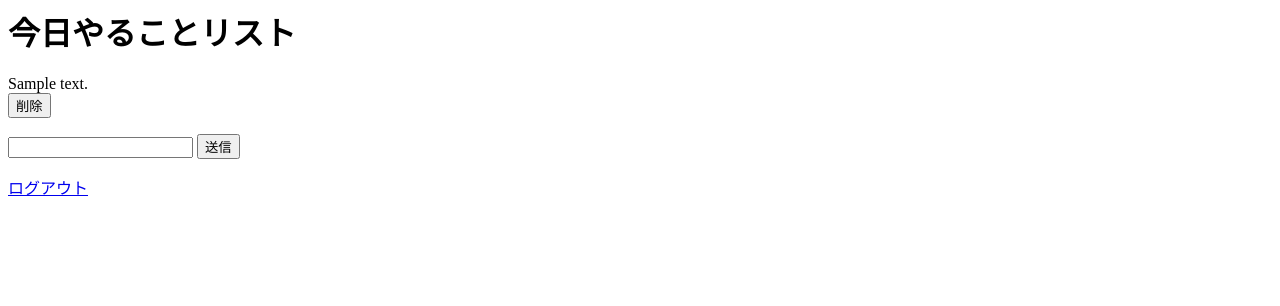
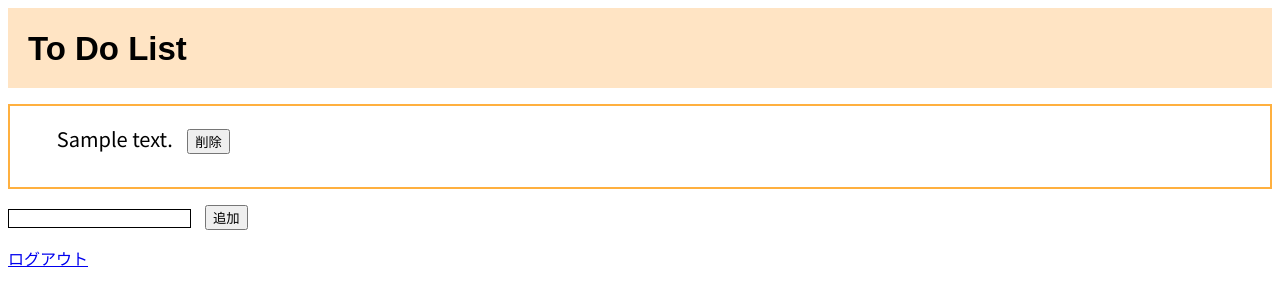
Before and after one commit to kiichi7580/Django_todoapp2, a Django app: page /todo/ in a window 1280 px wide. Shown: the top 306 px of the page. Run offline with Django 4.2, Linux system fonts and the light colour scheme; tables that the repository leaves empty hold one stand-in row (values such as "Sample post").

Commit message:
コミット追加

```diff
--- /dev/null
+++ b/todoapp/forms.py
@@ -0,0 +1,56 @@
+from django.contrib.auth.forms import UserCreationForm
+from django.contrib.auth import get_user_model
+from django.urls import reverse_lazy
+from django.conf import settings
+
+from django.contrib.auth.tokens import default_token_generator
+from django.utils.encoding import force_bytes, force_str
+from django.utils.http import urlsafe_base64_encode, urlsafe_base64_decode
+
+User = get_user_model()
+
+subject = "登録確認"
+message_template = """
+ご登録ありがとうございます。
+以下URLをクリックして登録を完了してください。
+
+"""
+
+def get_activate_url(user):
+    uid = urlsafe_base64_encode(force_bytes(user.pk))
+    token = default_token_generator.make_token(user)
+    return settings.FRONTEND_URL + "/activate/{}/{}/".format(uid, token)
+
+class SignUpForm(UserCreationForm):
+    class Meta:
+        model = User
+        fields = ("username", "email", "password1", "password2")
+
+    def save(self, commit=True):
+        # commit=Falseだと、DBに保存されない
+        user = super().save(commit=False)
+        user.email = self.cleaned_data["email"]
+
+    # 確認するまでログイン不可にする
+        user.is_active = False
+
+        if commit:
+            user.save()
+            activate_url = get_activate_url(user)
+            message = message_template + activate_url
+            user.email_user(subject, message)
+        return user
+
+def activate_user(uidb64, token):
+    try:
+        uid = urlsafe_base64_decode(uidb64).decode()
+        user = User.objects.get(pk=uid)
+    except Exception:
+        return False
+
+    if default_token_generator.check_token(user, token):
+        user.is_active = True
+        user.save()
+        return True
+
+    return False
--- a/todoapp/models.py
+++ b/todoapp/models.py
@@ -1,5 +1,9 @@
 from django.db import models
+from django.contrib.auth.models import AbstractUser
 
 # Create your models here.
+class User(AbstractUser):
+    email = models.EmailField('メールアドレス', unique=True)
+
 class Todo(models.Model):
     content = models.TextField()
--- /dev/null
+++ b/todoapp/static/css/Todo.css
@@ -0,0 +1,49 @@
+@import url('https://fonts.googleapis.com/css?family=Noto+Sans+JP');
+
+header {
+  height: 80px;
+  background-color: bisque;
+  padding-left: 20px;
+}
+.title {
+  font-size: 33px;
+  font-family: Arial, Helvetica, sans-serif;
+  vertical-align: middle;
+  display: inline-block;
+  }
+
+li {
+  margin-bottom: 15px;
+  margin-left: 10px;
+  font-size: 20px;
+  font-family: 'Noto Sans JP', sans-serif;
+
+}
+button {
+  margin-left: 10px;
+}
+ul {
+  border: solid 2px #ffb03f;
+  padding: 0.5em 1em 0.5em 2.3em;
+  position: relative;
+}
+
+ul li {
+  line-height: 1.5;
+  padding: 0.5em 0;
+  list-style-type: none!important;/*ポチ消す*/
+}
+
+ul li:before {
+  font-family: "Font Awesome 5 Free";
+  content: "\f00c";
+  position: absolute;
+  left : 1em; /*左端からのアイコンまで*/
+  color: #ffb03f; /*アイコン色*/
+}
+.textarea {
+  border: solid 0.5px;
+}
+.logout {
+  font-family: 'Noto Sans JP', sans-serif;
+}
--- a/todoapp/templates/Todo.html
+++ b/todoapp/templates/Todo.html
@@ -1,13 +1,24 @@
-<h1>今日やることリスト</h1>
+<!DOCTYPE html>
+<html lang="ja">
+    <head>
+        <meta charset="UTF-8">
+        <meta name="viewport" content="width=device-width, initial-scale=1.0">
+        <title>Document</title>
+        {% load static %}
+        <link rel="stylesheet" type="text/css" href="{% static 'css/Todo.css' %}">
+    </head>
+    <body>
+    <header>
+        <h1 class="title">To Do List</h1>
+    </header>
 
 
     <!-- todoリストを表示 -->
-<ul style="list-style: none; padding-left: 0;">
+    <ul style="list-style: none;">
         {% for task in todo_items %}
             <li>
-            {{task.content}}
                 <form action="/delete/{{task.id}}" method="POST">{% csrf_token %}
-                <button type="submit" value="delete">削除</button>
+                    {{task.content}} <button type="submit" value="delete">削除</button>
                 </form>
             </li>
         {% endfor %}
@@ -15,8 +26,10 @@
 
     <!-- 入力フォーム -->
     <form action="/todo_post/" method="POST">{% csrf_token %}
-    <input type="text" name="content"/>
-    <button type="submit" value="add">送信</button>
+        <input type="text" name="content" class="textarea"/>
+        <button type="submit" value="add">追加</button>
     </form>
 
-<p><a href="{% url 'logout' %}">ログアウト</a></p>
+    <p class="logout"><a href="{% url 'logout' %}">ログアウト</a></p>
+    </body>
+</html>
--- a/todoapp/templates/registration/login.html
+++ b/todoapp/templates/registration/login.html
@@ -1,5 +1,6 @@
 {% extends "base.html" %}
 {% block main %}
 <h2>ログイン</h2>
-{% include "_form.html" with submit_label="ログイン" %}
+{% include "_form.html" with submit_label="ログイン" %} <p><a href="{% url 'signup' %}">サインアップ</a></p>
+<p><a href="{% url 'password_reset' %}">パスワードを忘れた場合</a></p>
 {% endblock %}
--- /dev/null
+++ b/todoapp/templates/registration/signup.html
@@ -0,0 +1,4 @@
+{% extends "base.html" %}
+{% block main %}
+{% include "_form.html" with submit_label="登録" %}
+{% endblock %}
--- a/todoapp/views.py
+++ b/todoapp/views.py
@@ -2,7 +2,28 @@ from django.shortcuts import render
 from django.http import HttpResponseRedirect
 from .models import Todo
 from django.contrib.auth.views import LoginView
+from django.views.generic.edit import CreateView
+from django.urls import reverse_lazy
 
+from .forms import SignUpForm
+
+from django.views.generic import TemplateView
+from .forms import activate_user
+
+
+class SignUpView(CreateView):
+    form_class = SignUpForm
+    success_url = reverse_lazy('login')
+    template_name = 'registration/signup.html'
+
+class ActivateView(TemplateView):
+    template_name = "registration/activate.html"
+
+    def get(self, request, uidb64, token, *args, **kwargs):
+        # 認証トークンを検証して、
+        result = activate_user(uidb64, token)
+        # コンテクストのresultにTrue/Falseの結果を渡します。
+        return super().get(request, result=result, **kwargs)
 # Create your views here.
 
 #ログインビュー
--- a/todoproject/settings.py
+++ b/todoproject/settings.py
@@ -128,3 +128,7 @@ LOGOUT_REDIRECT_URL = "/login/"
 # https://docs.djangoproject.com/en/4.2/ref/settings/#default-auto-field
 
 DEFAULT_AUTO_FIELD = "django.db.models.BigAutoField"
+
+AUTH_USER_MODEL = 'todoapp.User'
+
+FRONTEND_URL = "http://127.0.0.1:8000"
--- a/todoproject/urls.py
+++ b/todoproject/urls.py
@@ -22,12 +22,14 @@ from django.contrib.auth.decorators import login_required
 
 from django.views.generic import TemplateView
 
-
+from todoapp import views
 
 urlpatterns = [
     path("admin/", admin.site.urls),
     path("", CustomLoginView.as_view(), name="index"),
     path('', include("django.contrib.auth.urls")),
+    path("signup/", views.SignUpView.as_view(), name="signup"),
+    path('activate/<uidb64>/<token>/', views.ActivateView.as_view(), name='activate'),
 
     path("todo/", todoapp),
     path("todo_post/", todo_post),
```
Also changed, not shown: todoapp/templates/registration/activate.html (added, +9 -0 lines), todoapp/migrations/0002_user.py (added). Lines whose indentation alone changed are shown as unchanged.
